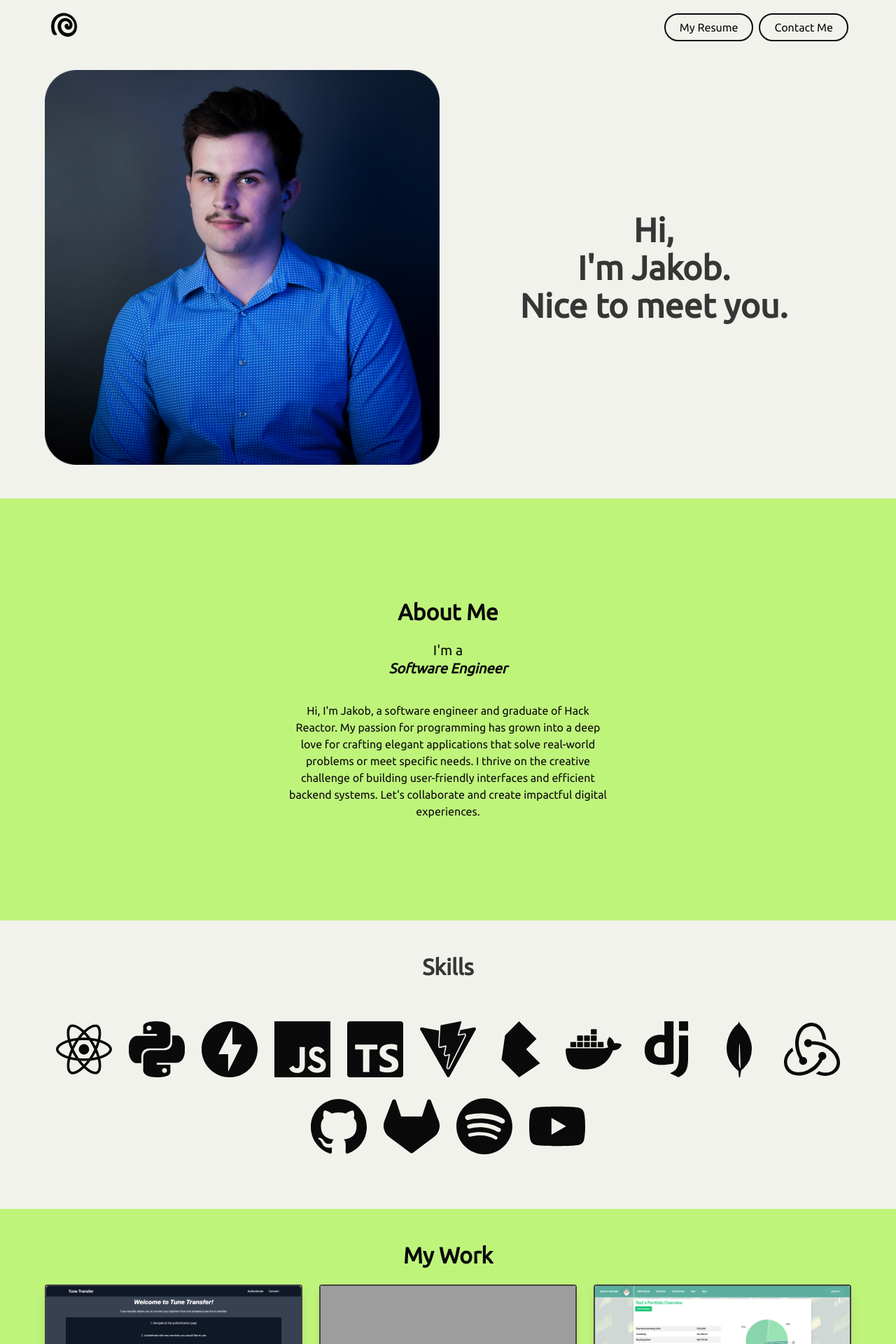
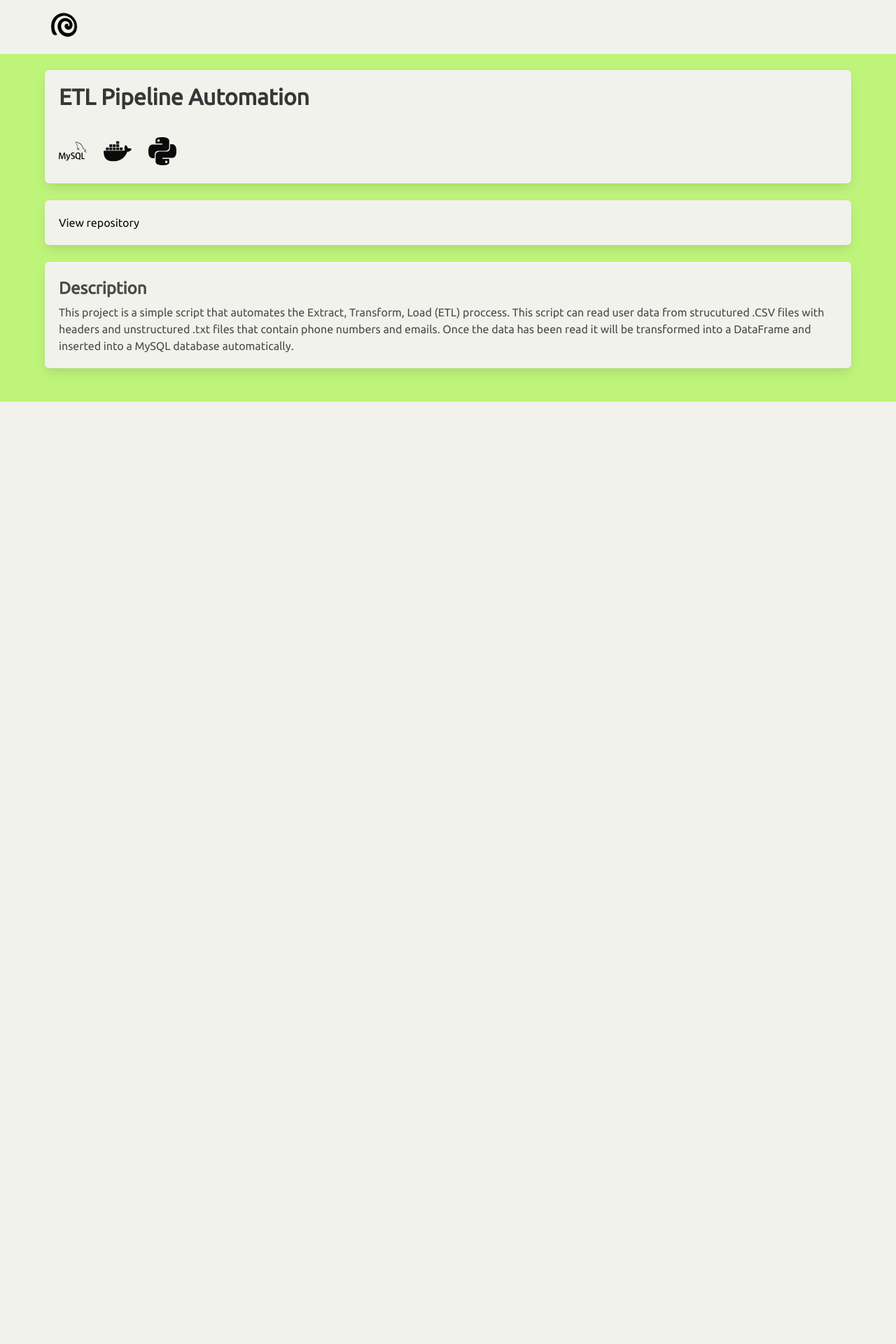
Before and after one commit to tapaddthree/portfolio-site, a React (Vite) app in the folder site/: page /etl in a window 1280 px wide. Shown: the top 1920 px of the page at 70% size. After the commit the page ends 800 px from the top, so only its background shows below. Built offline with nearby package versions, Linux system fonts and the light colour scheme; no server answers; grey boxes are pictures that could not be loaded.

Commit message:
add new project

```diff
--- a/site/src/components/AnimatedRoutes.tsx
+++ b/site/src/components/AnimatedRoutes.tsx
@@ -17,6 +17,10 @@ import {
   wizardDescription,
   wizardImages,
   wizardRepo,
+  etlSkills,
+  etlImages,
+  etlDescription,
+  etlRepo,
 } from "../projectPageDetail";
 
 export default function AnimatedRoutes() {
@@ -26,6 +30,17 @@ export default function AnimatedRoutes() {
     <AnimatePresence mode="wait">
       <Routes location={location} key={location.pathname}>
         <Route path="/" element={<MainPage />} />
+        <Route
+          path="/etl"
+          element={
+            <ProjectPage
+              title="ETL Pipeline Automation"
+              skills={etlSkills}
+              description={etlDescription}
+              repo={etlRepo}
+            />
+          }
+        />
         <Route
           path="/tune"
           element={
--- a/site/src/components/Card.tsx
+++ b/site/src/components/Card.tsx
@@ -41,7 +41,7 @@ export default function Card({
             </figure>
           </div>
           <div className="card-content">
-            <div className="media">
+            <div className="media-content has-text-left mb-3">
               <div className="media-left">
                 <p className="title is-4">{title}</p>
               </div>
--- a/site/src/components/ProjectDetail.tsx
+++ b/site/src/components/ProjectDetail.tsx
@@ -48,22 +48,18 @@ export default function ProjectDetail({
               <span>View repository </span>
             </a>
             {liveLink && (
-              <a
-                href={liveLink}
-                target="_blank"
-                className="has-text-black"
-              >
+              <a href={liveLink} target="_blank" className="has-text-black">
                 <span>| View live</span>
               </a>
             )}
           </div>
-          <div className="box has-background-grey-light has-text-centered">
-            <img src={images} className="is-mobile" />
-          </div>
+          {images && (
+            <div className="box has-background-grey-light has-text-centered">
+              <img src={images} className="is-mobile" />
+            </div>
+          )}
           <div className="box has-background-grey-light subt">
-            <p className="has-text-weight-bold is-size-4 pb-1">
-              Description
-            </p>
+            <p className="has-text-weight-bold is-size-4 pb-1">Description</p>
             {description}
           </div>
           {accordionData && (
--- a/site/src/components/Projects.tsx
+++ b/site/src/components/Projects.tsx
@@ -4,10 +4,8 @@ export default function ProjectsPage() {
   return (
     <section className="section has-background-primary">
       <div className="container">
-        <div className="has-text-black has-text-centered title">
-          My Work
-        </div>
-        <div className="columns is-centered is-multiline has-text-centered">
+        <div className="has-text-black has-text-centered title">My Work</div>
+        <div className="columns is-flex-wrap-wrap is-multiline has-text-centered">
           {projects}
         </div>
       </div>
--- a/site/src/pages/ProjectPage.tsx
+++ b/site/src/pages/ProjectPage.tsx
@@ -17,7 +17,7 @@ type Skills = {
 export type ProjectPageProps = {
   title: string;
   skills: Skills[];
-  images: string;
+  images?: string;
   description: string;
   accordionData?: AccordionData[];
   repo: string;
--- a/site/src/projectPageDetail.tsx
+++ b/site/src/projectPageDetail.tsx
@@ -13,6 +13,7 @@ import {
   SiJavascript,
   SiMongodb,
   SiRedux,
+  SiMysql,
 } from "react-icons/si";
 import animations from "./media/animations.gif";
 import ttHome from "./media/tuneTransfer/ttHome.png";
@@ -147,3 +148,16 @@ export const wizardDescription =
   "Wealth Wizard is the cultivation of 4 group members in the final module of the Hack Reactor bootcamp. It is a real-time stock market portfolio simulation tool that allows you to sign up, buy, sell, and view real statistics of stocks, but with fictional money.";
 export const wizardRepo = "https://gitlab.com/hrgroup4/wealth-wizard";
 export const wizardIcon = <SiGitlab size={20} />;
+
+// etl pipeline data //
+export const etlSkills = [
+  { icon: <SiMysql size={40} />, name: "MySQL" },
+  { icon: <SiDocker size={40} />, name: "Docker" },
+  { icon: <SiPython size={40} />, name: "Python" },
+];
+
+export const etlImages = ttHome;
+export const etlDescription =
+  "This project is a simple script that automates the Extract, Transform, Load (ETL) proccess. This script can read user data from strucutured .CSV files with headers and unstructured .txt files that contain phone numbers and emails. Once the data has been read it will be transformed into a DataFrame and inserted into a MySQL database automatically.";
+export const etlRepo = "https://github.com/jako1001/etl-pipeline-project";
+export const etlIcon = <SiGithub size={20} />;
--- a/site/src/projectsList.tsx
+++ b/site/src/projectsList.tsx
@@ -13,14 +13,28 @@ import {
   SiVite,
   SiGithub,
   SiGitlab,
+  SiMysql,
 } from "react-icons/si";
 import Card from "./components/Card";
 import wwHome from "./media/wealthWizard/wwHome.png";
 import ttHome from "./media/tuneTransfer/ttHome.png";
 import ppHome from "./media/portfolio/ppHome.png";
+import etl from "./media/etl/etl.jpg";
 import { motion } from "framer-motion";
 
 const projectsArray = [
+  <Card
+    image={etl}
+    title="ETL Pipeline Automation"
+    body="This project is a script that automates the Extract, Transform, Load (ETL) process"
+    icons={[
+      <SiGithub size={30} />,
+      <SiMysql size={30} />,
+      <SiDocker size={30} />,
+      <SiPython size={30} />,
+    ]}
+    onClickPage="/etl"
+  />,
   <Card
     image={ttHome}
     title="Tune Transfer"
@@ -75,7 +89,7 @@ export const projects = projectsArray.map((project, index) => {
       initial={{ opacity: 0 }}
       whileInView={{ opacity: 1 }}
       transition={{ delay: 0.3 }}
-      className="column"
+      className="column is-one-third"
     >
       {project}
     </motion.div>
--- a/site/src/skillIcons.tsx
+++ b/site/src/skillIcons.tsx
@@ -14,6 +14,7 @@ import {
   SiVite,
   SiBulma,
   SiDocker,
+  SiMysql,
 } from "react-icons/si";
 
 export const skills = [
@@ -27,6 +28,7 @@ export const skills = [
   { icon: <SiDocker size={80} />, name: "Docker" },
   { icon: <SiDjango size={80} />, name: "Django" },
   { icon: <SiMongodb size={80} />, name: "MongoDB" },
+  { icon: <SiMysql size={80} />, name: "MySQL" },
   { icon: <SiRedux size={80} />, name: "Redux" },
   { icon: <SiGithub size={80} />, name: "Github" },
   { icon: <SiGitlab size={80} />, name: "Gitlab" },
```
Also changed, not shown: site/src/media/etl/etl.jpg (added).
